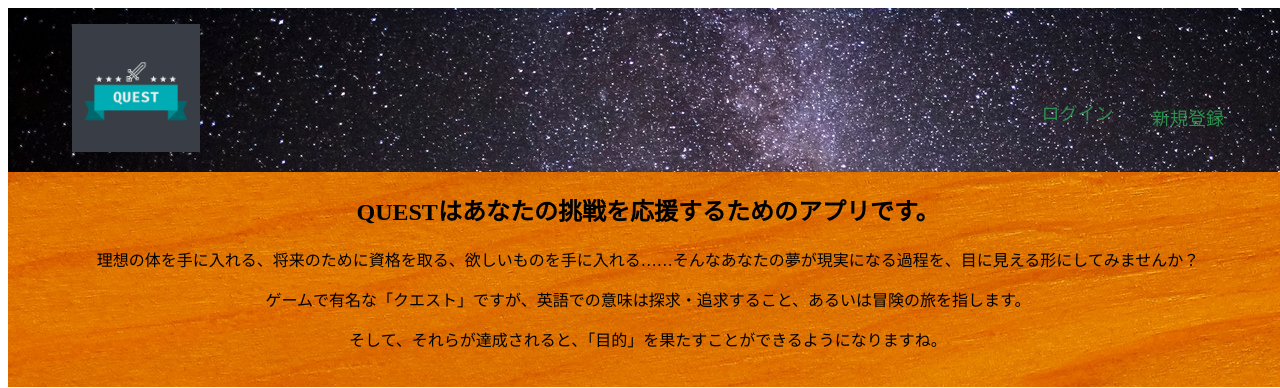
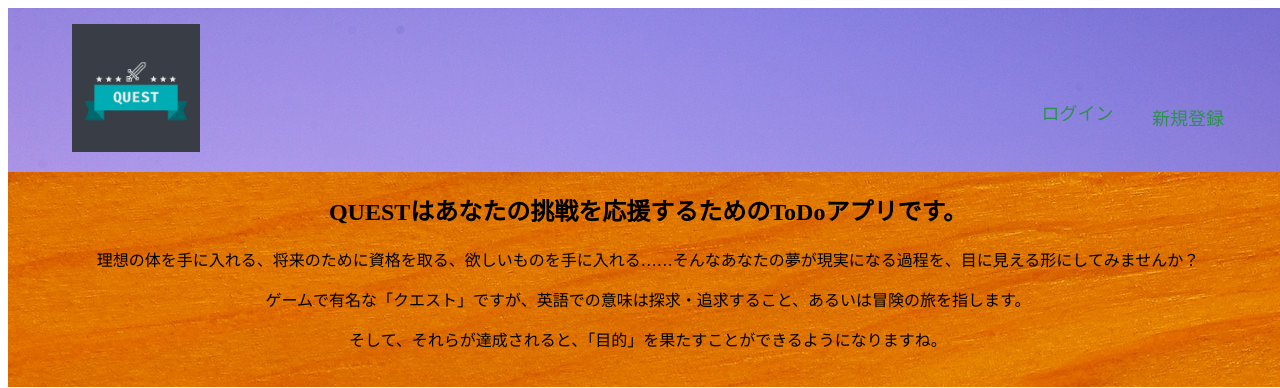
Before and after one commit to Satota2048/quest_app, a Rails app: page / in a window 1280 px wide. Shown: the top 388 px of the page. Run offline with Rails 7, Linux system fonts and the light colour scheme; style sheets or scripts are compiled from the project's sources.

Commit message:
ホーム画面設定３

```diff
--- a/app/assets/stylesheets/shared/header.scss
+++ b/app/assets/stylesheets/shared/header.scss
@@ -3,7 +3,7 @@
 }
 
 .top-page-header {
-  background-image: image-url('night_sky.png');
+  background-image: image-url('morning_sky.jpeg');
   width: 100vw;
   padding: 2vh 5vw;
   display: flex;
--- a/app/views/quests/index.html.erb
+++ b/app/views/quests/index.html.erb
@@ -1,7 +1,7 @@
 <%= render "shared/header" %>
 <div class='main'>
   <div class="home_text1">
-    <h2 class="h2-tag">QUESTはあなたの挑戦を応援するためのアプリです。</h2>
+    <h2 class="h2-tag">QUESTはあなたの挑戦を応援するためのToDoアプリです。</h2>
     <p>理想の体を手に入れる、将来のために資格を取る、欲しいものを手に入れる……そんなあなたの夢が現実になる過程を、目に見える形にしてみませんか？</p>
     <p>ゲームで有名な「クエスト」ですが、英語での意味は探求・追求すること、あるいは冒険の旅を指します。</p>
     <p>そして、それらが達成されると、「目的」を果たすことができるようになりますね。</p>
```
Also changed, not shown: app/assets/images/morning_sky.jpeg (added), app/assets/images/morning_sky.png (deleted).
